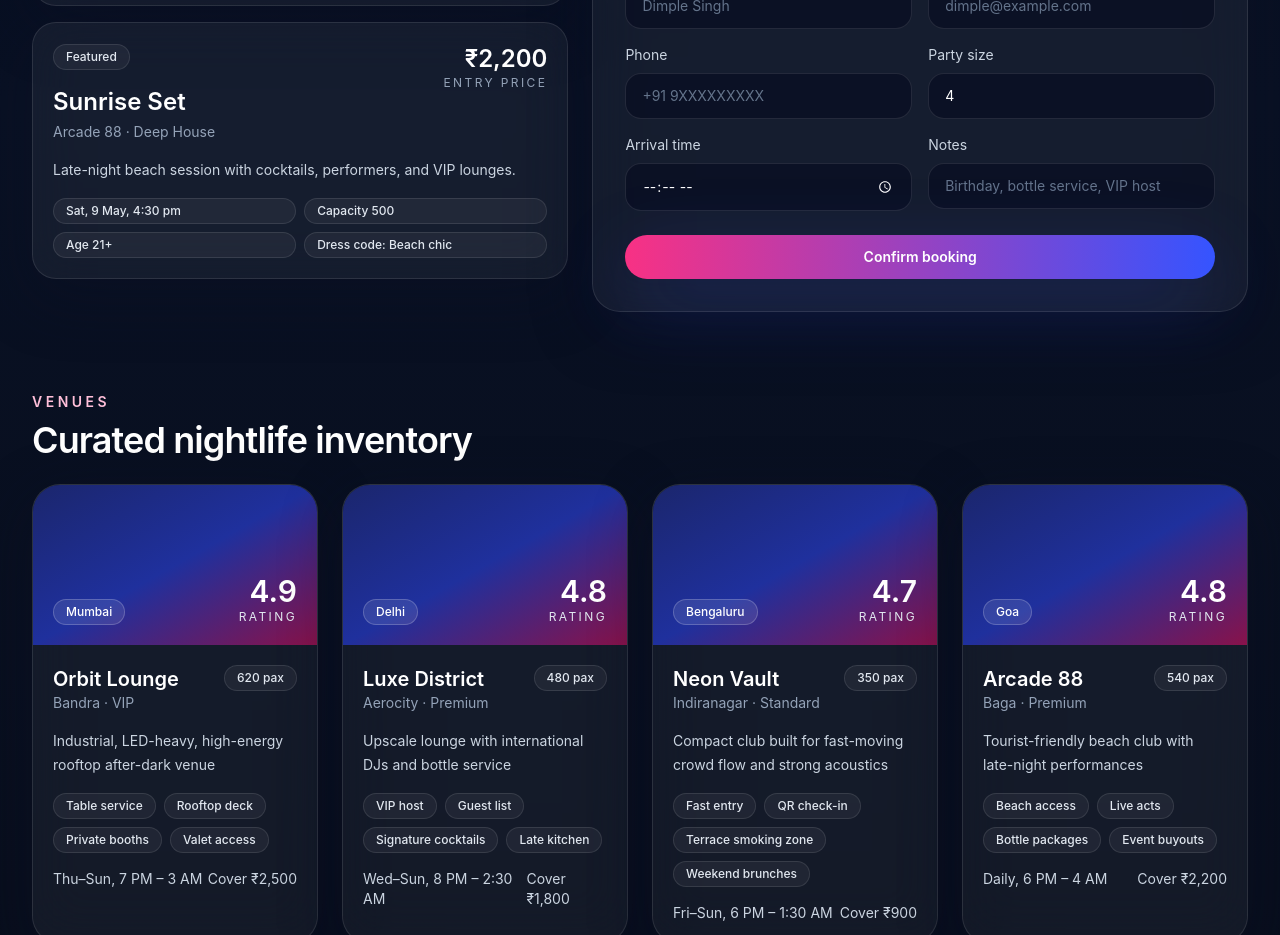
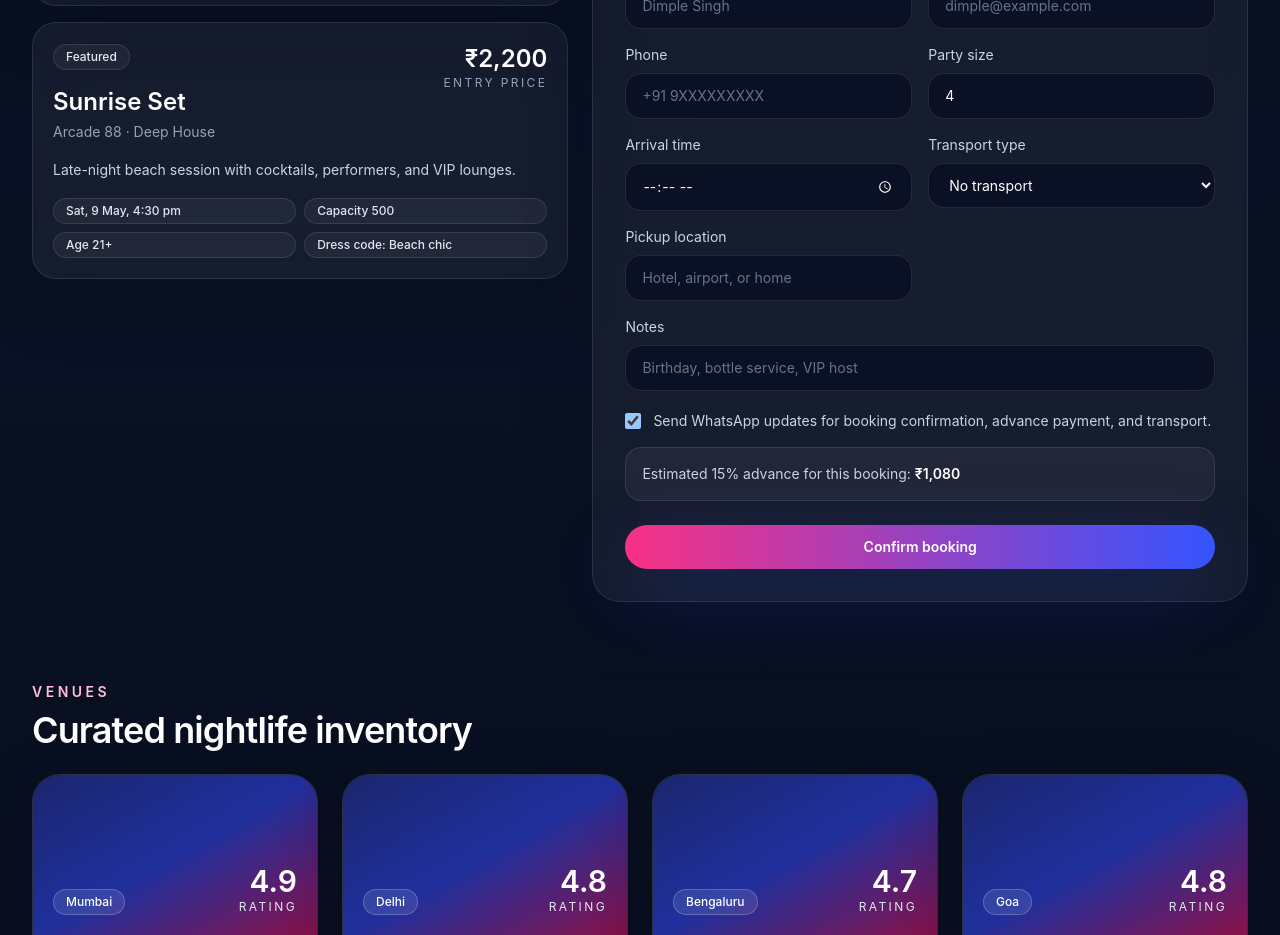
Before and after one commit to manpreet1singh2/club-new, a Next.js app: page / in a window 1280 px wide. Shown: the part 1820-2755 px from the top of the page. Built offline with nearby package versions, Linux system fonts and the light colour scheme.

Commit message:
feat: update components/booking-form.tsx

```diff
--- a/components/booking-form.tsx
+++ b/components/booking-form.tsx
@@ -1,6 +1,6 @@
 "use client";
 
-import { useMemo, useState, type FormEvent } from 'react';
+import { useEffect, useMemo, useState, type FormEvent } from 'react';
 import type { Event, Venue } from '@/lib/types';
 
 export function BookingForm({ venues, events }: { venues: Venue[]; events: Event[] }) {
@@ -9,6 +9,17 @@ export function BookingForm({ venues, events }: { venues: Venue[]; events: Event
   const [selectedVenueId, setSelectedVenueId] = useState(venues[0]?.id ?? '');
   const filteredEvents = useMemo(() => events.filter((event) => !selectedVenueId || event.venueId === selectedVenueId), [events, selectedVenueId]);
   const [selectedEventId, setSelectedEventId] = useState(filteredEvents[0]?.id ?? events[0]?.id ?? '');
+  const selectedEvent = useMemo(() => events.find((event) => event.id === selectedEventId) ?? null, [events, selectedEventId]);
+  const selectedPartySize = 4;
+  const advanceEstimate = selectedEvent ? Math.ceil(selectedEvent.ticketPrice * selectedPartySize * 0.15) : 0;
+
+  useEffect(() => {
+    if (!filteredEvents.length) return;
+    const first = filteredEvents[0];
+    if (!filteredEvents.some((event) => event.id === selectedEventId)) {
+      setSelectedEventId(first.id);
+    }
+  }, [filteredEvents, selectedEventId]);
 
   async function handleSubmit(event: FormEvent<HTMLFormElement>) {
     event.preventDefault();
@@ -25,6 +36,9 @@ export function BookingForm({ venues, events }: { venues: Venue[]; events: Event
       partySize: Number(formData.get('partySize') ?? 1),
       arrivalTime: String(formData.get('arrivalTime') ?? ''),
       notes: String(formData.get('notes') ?? ''),
+      transportType: String(formData.get('transportType') ?? 'none'),
+      pickupLocation: String(formData.get('pickupLocation') ?? ''),
+      whatsappOptIn: formData.get('whatsappOptIn') === 'on',
       source: 'web'
     };
 
@@ -34,7 +48,7 @@ export function BookingForm({ venues, events }: { venues: Venue[]; events: Event
       body: JSON.stringify(payload)
     });
 
-    const data = (await response.json()) as { booking?: { id: string; status: string }; error?: string };
+    const data = (await response.json()) as { booking?: { id: string; status: string; advanceAmount?: number; paymentStatus?: string }; error?: string };
     setLoading(false);
 
     if (!response.ok) {
@@ -42,8 +56,10 @@ export function BookingForm({ venues, events }: { venues: Venue[]; events: Event
       return;
     }
 
-    setStatus(`Booking ${data.booking?.id ?? ''} created with ${data.booking?.status ?? 'pending'} status.`);
+    setStatus(`Booking ${data.booking?.id ?? ''} created with ${data.booking?.status ?? 'pending'} status. 15% advance: ₹${data.booking?.advanceAmount?.toLocaleString('en-IN') ?? advanceEstimate.toLocaleString('en-IN')}.`);
     event.currentTarget.reset();
+    setSelectedVenueId(venues[0]?.id ?? '');
+    setSelectedEventId(events[0]?.id ?? '');
   }
 
   return (
@@ -58,7 +74,16 @@ export function BookingForm({ venues, events }: { venues: Venue[]; events: Event
       <div className="grid gap-4 md:grid-cols-2">
         <label>
           <span className="mb-2 block text-sm text-slate-300">Venue</span>
-          <select name="venueId" value={selectedVenueId} onChange={(e) => { setSelectedVenueId(e.target.value); const next = events.find((item) => item.venueId === e.target.value); if (next) setSelectedEventId(next.id); }} className="field">
+          <select
+            name="venueId"
+            value={selectedVenueId}
+            onChange={(e) => {
+              setSelectedVenueId(e.target.value);
+              const next = events.find((item) => item.venueId === e.target.value);
+              if (next) setSelectedEventId(next.id);
+            }}
+            className="field"
+          >
             {venues.map((venue) => (
               <option key={venue.id} value={venue.id}>{venue.name}</option>
             ))}
@@ -95,9 +120,30 @@ export function BookingForm({ venues, events }: { venues: Venue[]; events: Event
           <input name="arrivalTime" type="time" className="field" />
         </label>
         <label>
+          <span className="mb-2 block text-sm text-slate-300">Transport type</span>
+          <select name="transportType" className="field" defaultValue="none">
+            <option value="none">No transport</option>
+            <option value="cab">Cab</option>
+            <option value="bike">Bike</option>
+            <option value="van">Van</option>
+            <option value="bus">Bus</option>
+          </select>
+        </label>
+        <label>
+          <span className="mb-2 block text-sm text-slate-300">Pickup location</span>
+          <input name="pickupLocation" className="field" placeholder="Hotel, airport, or home" />
+        </label>
+        <label className="md:col-span-2">
           <span className="mb-2 block text-sm text-slate-300">Notes</span>
           <input name="notes" className="field" placeholder="Birthday, bottle service, VIP host" />
         </label>
+      </div>
+      <label className="mt-5 flex items-center gap-3 text-sm text-slate-300">
+        <input name="whatsappOptIn" type="checkbox" defaultChecked className="h-4 w-4 rounded border-white/20 bg-transparent" />
+        Send WhatsApp updates for booking confirmation, advance payment, and transport.
+      </label>
+      <div className="mt-4 rounded-2xl border border-white/10 bg-white/5 p-4 text-sm text-slate-300">
+        Estimated 15% advance for this booking: <span className="font-semibold text-white">₹{advanceEstimate.toLocaleString('en-IN')}</span>
       </div>
       <button type="submit" disabled={loading} className="btn-primary mt-6 w-full">
         {loading ? 'Submitting…' : 'Confirm booking'}
```
